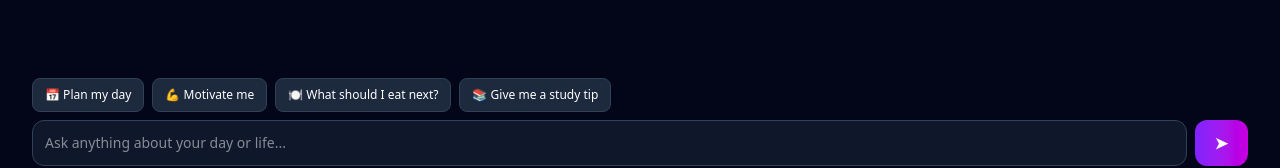
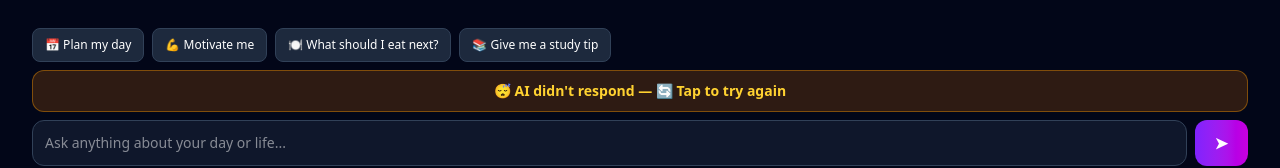
Before and after one commit to prashant14391443-ship-it/daily-goal, a Next.js app: page /ai in a window 1280 px wide. Both pictures are taken after a click on the button "📅 Plan my day". Shown: the part 602-770 px from the top of the page. Built offline with nearby package versions, Linux system fonts and the light colour scheme; no server answers; the database is empty.

Commit message:
fix ai page duplicate form tag

```diff
--- a/app/ai/page.tsx
+++ b/app/ai/page.tsx
@@ -25,6 +25,7 @@ export default function AIPage() {
   const [input, setInput] = useState("");
   const [loading, setLoading] = useState(false);
   const [left, setLeft] = useState(15);
+  const [failedMsg, setFailedMsg] = useState("");
   const [uid, setUid] = useState("guest");
   const bottomRef = useRef<HTMLDivElement>(null);
 
@@ -103,11 +104,13 @@ Food eaten: ${eaten} cal (protein ${protein}g) of target ${goals?.calorie_target
           message: msg,
           history: msgs.slice(-8),
           context,
-          mode: "coach", // ← CRITICAL
+          mode: "coach",
         }),
       });
       const d = await res.json();
       const reply = d.reply || "😴 " + (d.error || "AI sleeping.");
+      if (d.reply) setFailedMsg("");
+      else setFailedMsg(msg);
       const withReply = [...next, { role: "assistant" as const, content: reply }];
       setMsgs(withReply);
       localStorage.setItem("dg-ai-chat-" + uid, JSON.stringify(withReply.slice(-50)));
@@ -117,6 +120,7 @@ Food eaten: ${eaten} cal (protein ${protein}g) of target ${goals?.calorie_target
       localStorage.setItem("dg-ai-count-" + uid, JSON.stringify({ date: today, n: count }));
       setLeft(Math.max(0, 15 - count));
     } catch {
+      setFailedMsg(msg);
       setMsgs([...next, { role: "assistant" as const, content: "📡 Network issue. Try again!" }]);
     }
     setLoading(false);
@@ -176,6 +180,19 @@ Food eaten: ${eaten} cal (protein ${protein}g) of target ${goals?.calorie_target
         ))}
       </div>
 
+      {failedMsg && !loading && (
+        <button
+          onClick={() => {
+            const m = failedMsg;
+            setFailedMsg("");
+            send(m);
+          }}
+          className="w-full py-2.5 mb-2 rounded-xl bg-amber-600/20 border border-amber-500/40 text-amber-300 text-sm font-bold"
+        >
+          😴 AI didn't respond — 🔄 Tap to try again
+        </button>
+      )}
+
       <form onSubmit={(e) => { e.preventDefault(); send(); }} className="flex gap-2">
         <input
           value={input}
--- /dev/null
+++ b/app/components/OfflineBanner.tsx
@@ -0,0 +1,25 @@
+"use client";
+import { useEffect, useState } from "react";
+
+export default function OfflineBanner() {
+  const [online, setOnline] = useState(true);
+
+  useEffect(() => {
+    const on = () => setOnline(true);
+    const off = () => setOnline(false);
+    setOnline(navigator.onLine);
+    window.addEventListener("online", on);
+    window.addEventListener("offline", off);
+    return () => {
+      window.removeEventListener("online", on);
+      window.removeEventListener("offline", off);
+    };
+  }, []);
+
+  if (online) return null;
+  return (
+    <div className="fixed top-0 left-0 right-0 z-[200] bg-red-600 text-white text-center text-sm font-bold py-2 shadow-lg">
+      📡 You're offline — reconnect to continue!
+    </div>
+  );
+}
--- a/app/layout.tsx
+++ b/app/layout.tsx
@@ -5,6 +5,7 @@ import BottomNav from "./BottomNav";
 import ProfileMenu from "./ProfileMenu";
 import CoinPop from "./CoinPop";
 import NotificationCenter from "./NotificationCenter";
+import OfflineBanner from "@/components/OfflineBanner";
 
 const geistSans = Geist({
   variable: "--font-geist-sans",
@@ -39,6 +40,7 @@ export default function RootLayout({
       <body
         className={`${geistSans.variable} ${geistMono.variable} h-full antialiased pb-16 md:pb-0`}
       >
+        <OfflineBanner />
         {children}
         <BottomNav />
         <NotificationCenter />
```
